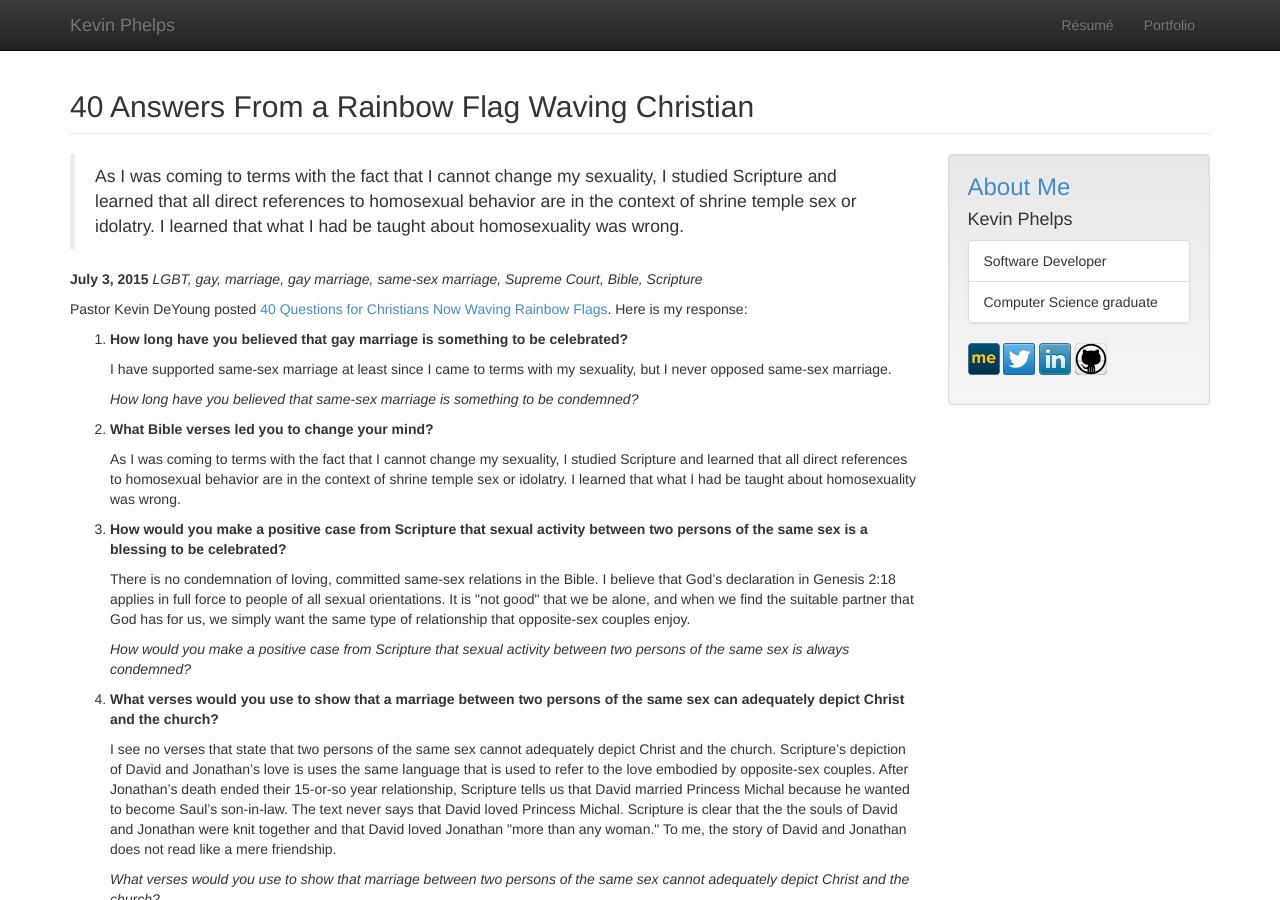
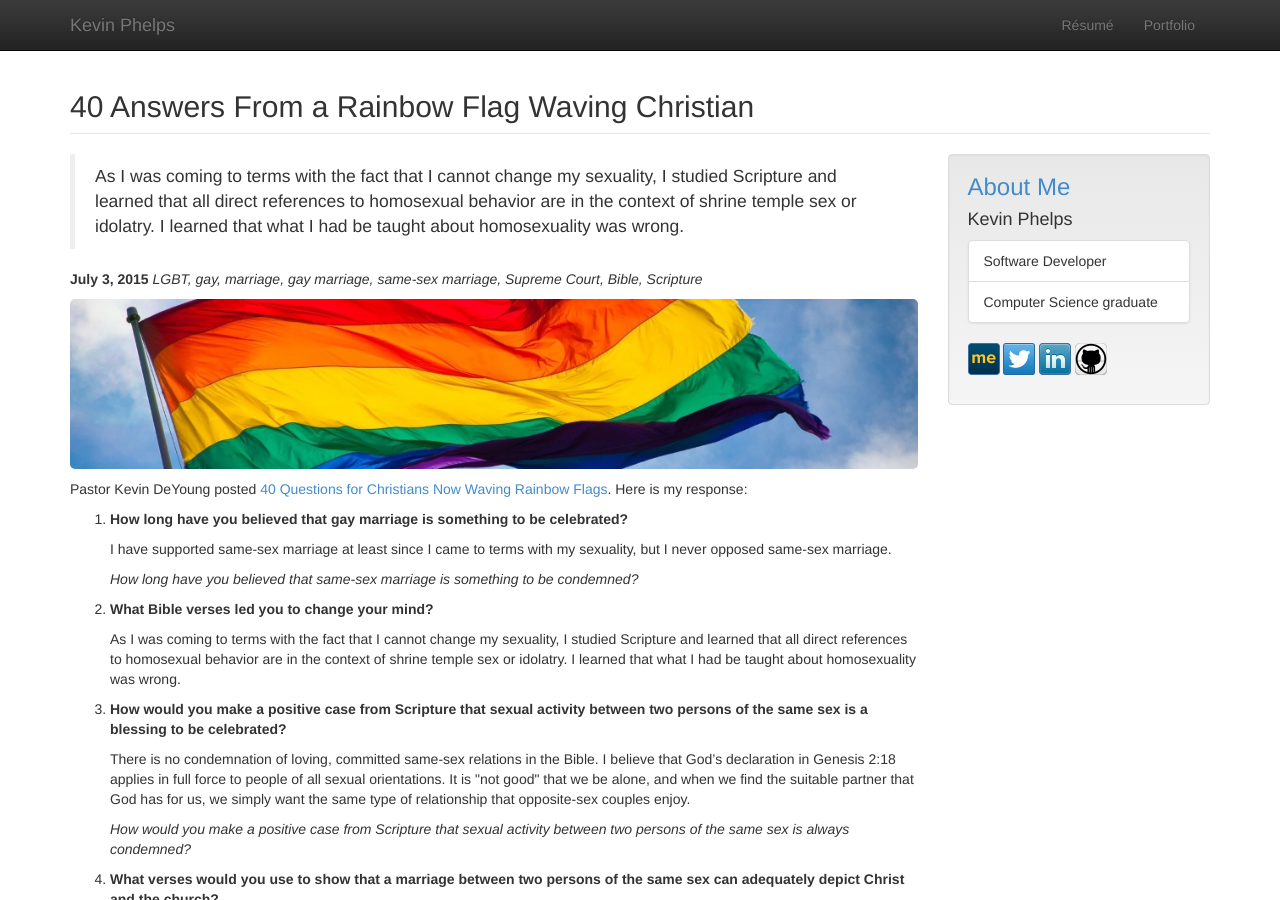
Before and after one commit to kevinphelps/kevinphelps.me, a Jekyll site: the page built from _posts/2015-07-03-40-answers-from-a-rainbow-flag-waving-christian.html, in a window 1280 px wide and 900 px high. Built offline with Jekyll 4.4.1, drawn with Linux system fonts in a browser that asks for light colours; Markdown is read by kramdown in place of the engine named in the settings; comment, search, counter and statistics services are not loaded.

Commit message:
edit: added post banner image

```diff
--- a/_posts/2015-07-03-40-answers-from-a-rainbow-flag-waving-christian.html
+++ b/_posts/2015-07-03-40-answers-from-a-rainbow-flag-waving-christian.html
@@ -5,6 +5,10 @@ description: As I was coming to terms with the fact that I cannot change my sexu
 keywords: LGBT, gay, marriage, gay marriage, same-sex marriage, Supreme Court, Bible, Scripture
 image: /images/posts/pride-flag.jpg
 ---
+
+<p>
+  <img class="post-banner" src="/images/posts/pride-flag-banner.jpg" data-fullres-src="/images/posts/pride-flag.jpg" />
+</p>
 
 <p>
   Pastor Kevin DeYoung posted
```
Also changed, not shown: images/posts/pride-flag-banner.jpg (added).
